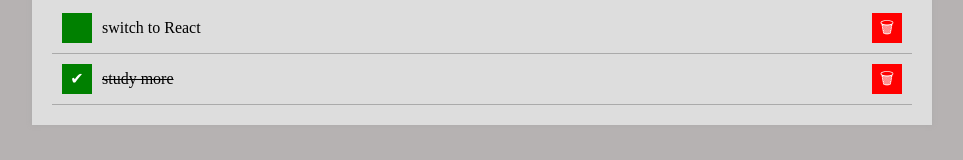
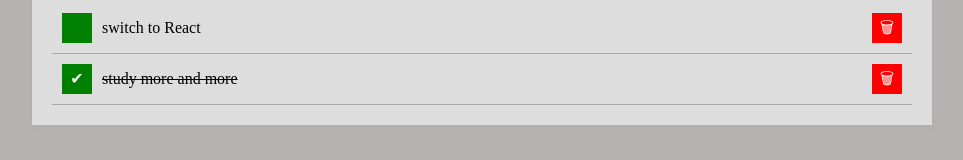
Before and after one commit to MarcinKufel/to-do-list-react, a React (Create React App) app: page / in a window 1280 px wide. Shown: the part 288-448 px from the top of the page, without its empty margins (158-1121 px from the left). Built offline with nearby package versions, Linux system fonts and the light colour scheme.

Commit message:
change task content

```diff
--- a/src/App.js
+++ b/src/App.js
@@ -7,7 +7,7 @@ import Container from "./Container";
 
 const tasks = [
   { id: 1, content: "switch to React", done: false },
-  { id: 2, content: "study more", done: true },
+  { id: 2, content: "study more and more", done: true },
 ];
 
 const hideDoneTasks = false;
```
